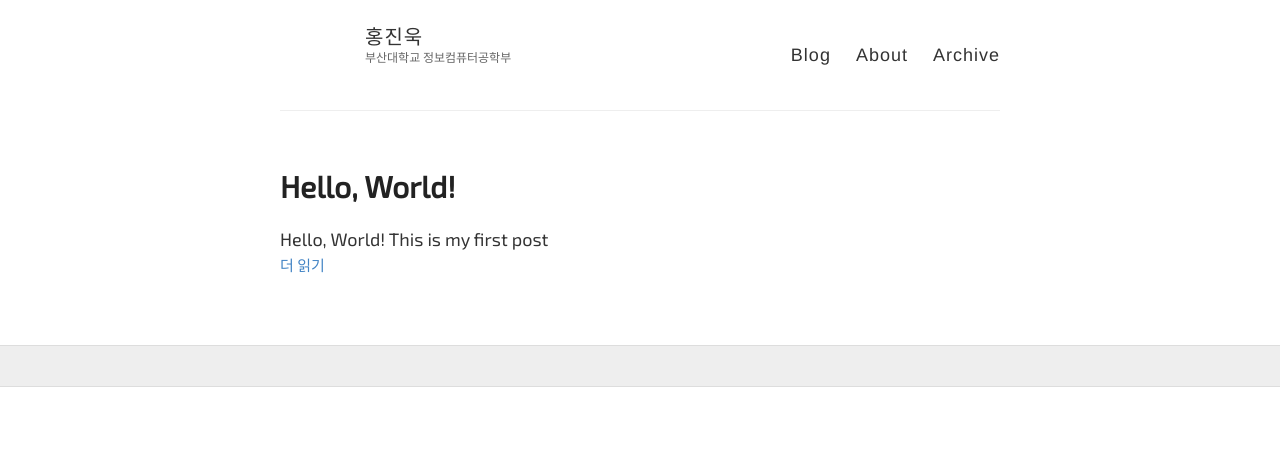
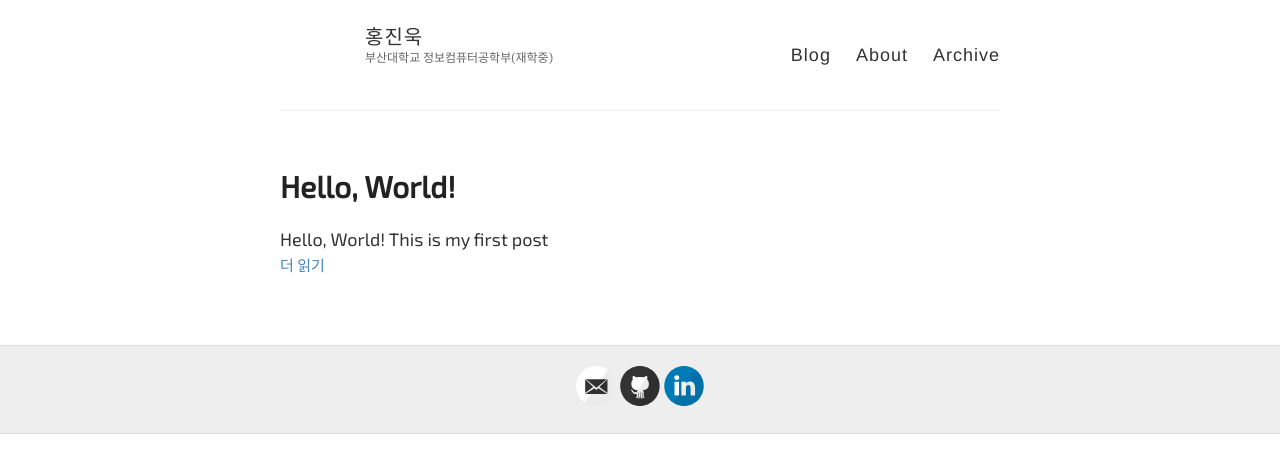
Before and after one commit to JinukHong/JinukHong.github.io, a Jekyll site: the page built from index.html, in a window 1280 px wide. Shown: the top 473 px of the page. Built offline with Jekyll 4.4.1, drawn with Linux system fonts in a browser that asks for light colours; some web fonts are replaced; the list of posts is cut into pages by our own code; part of the change alters nothing that is shown.

Commit message:
modified:   _config.yml

```diff
--- a/_config.yml
+++ b/_config.yml
@@ -6,7 +6,7 @@
 name: 홍진욱
 
 # Short bio or description (displayed in the header)
-description: 부산대학교 정보컴퓨터공학부
+description: 부산대학교 정보컴퓨터공학부(재학중)
 
 # URL of your avatar or profile pic (you could use your GitHub profile pic)
 avatar:
@@ -20,12 +20,12 @@ timezone: Asia/Seoul
 # Includes an icon in the footer for each username you enter
 footer-links:
   dribbble:
-  email:
+  email: hju927@naver.com
   facebook:
   flickr:
-  github:
+  github: https://github.com/JinukHong/
   instagram:
-  linkedin:
+  linkedin: https://www.linkedin.com/in/%EC%A7%84%EC%9A%B1-%ED%99%8D-462146220/
   pinterest:
   rss: # just type anything here for a working RSS icon, make sure you set the "url" above!
   twitter:
```
